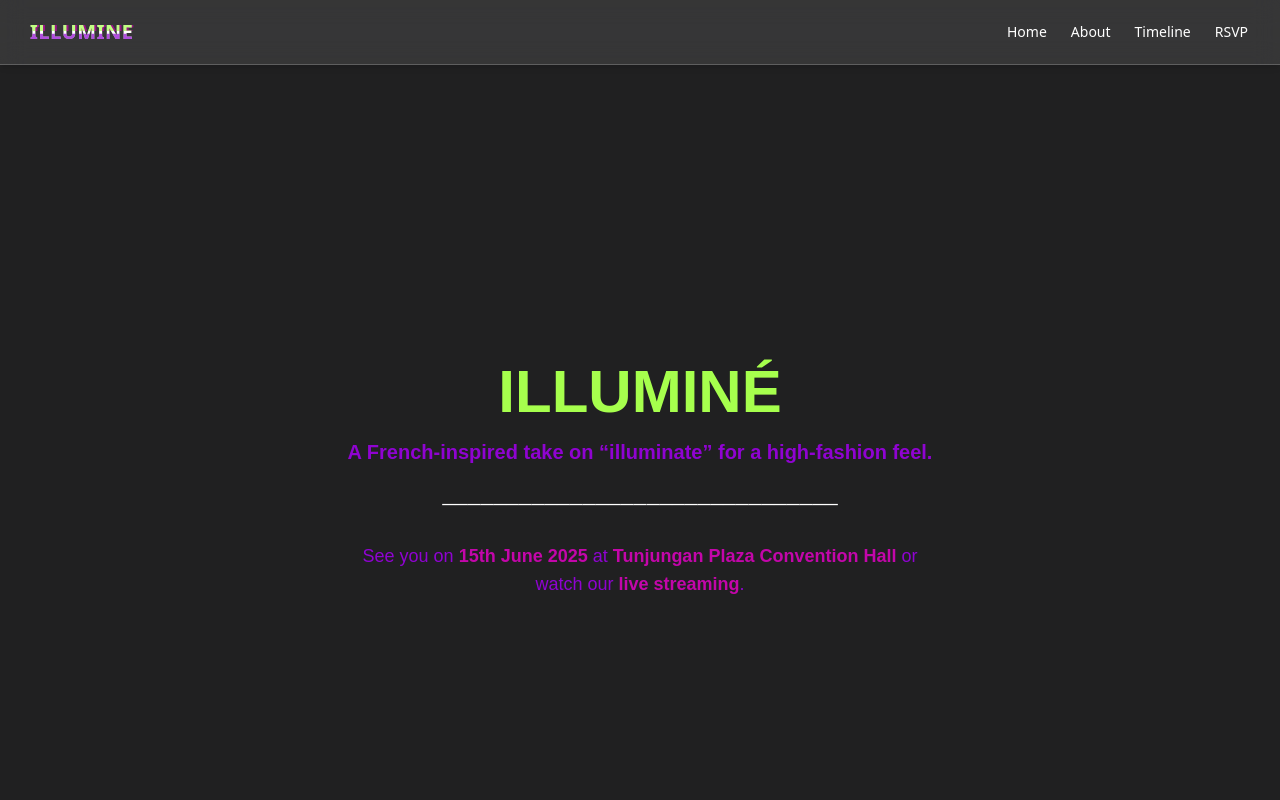
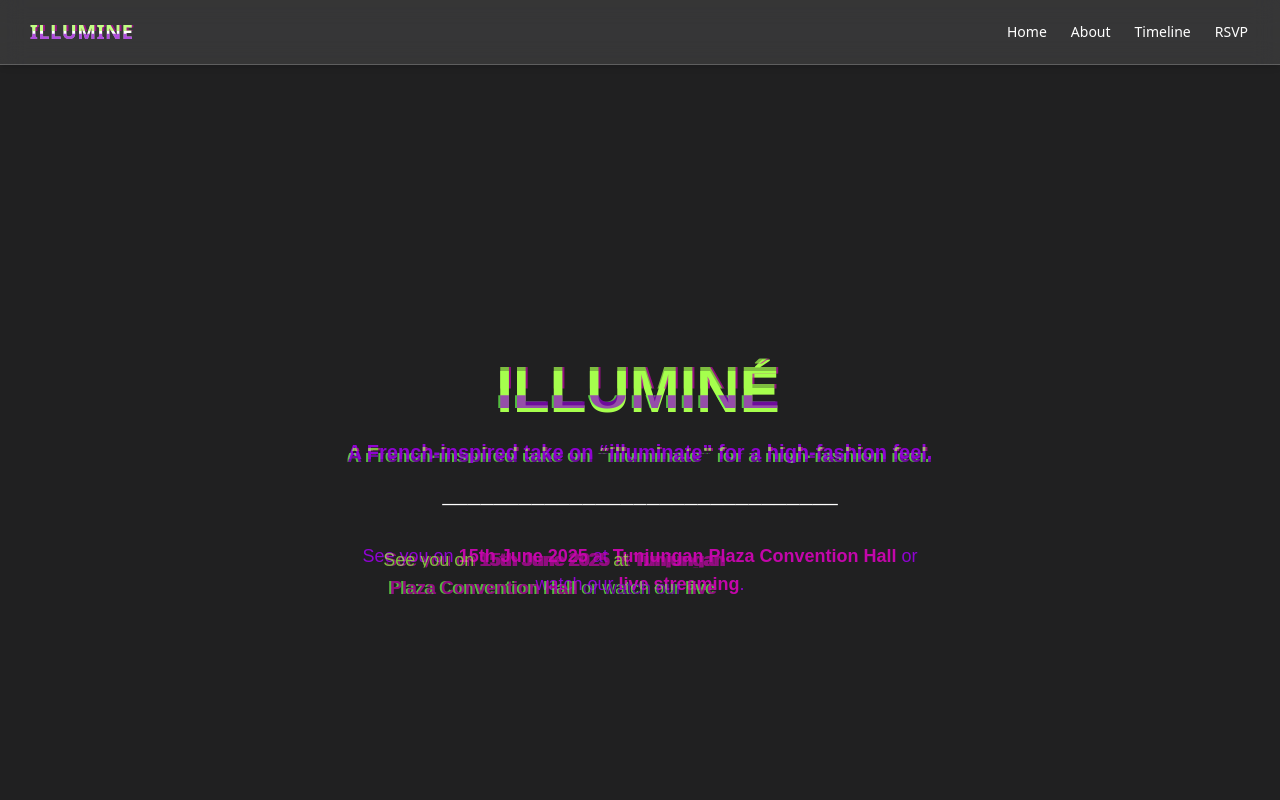
Before and after one commit to XwcdX/innofashionshow7, a Next.js app in the folder frontend/: page / in a window 1280 px wide. Shown: the top 800 px of the page. Built offline with nearby package versions, Linux system fonts and the light colour scheme; a web font is replaced by a local one.

Commit message:
glitchy theme text

```diff
--- a/frontend/src/app/components/ThemeSection.tsx
+++ b/frontend/src/app/components/ThemeSection.tsx
@@ -1,6 +1,48 @@
+'use client'
 import ScrollReveal from "./ScrollReveal";
+import { useState, useEffect, ReactNode } from 'react'
 
 export default function ThemeSection() {
+  const [glitchActive, setGlitchActive] = useState<boolean>(false)
+
+  useEffect(() => {
+    const glitchTimer = setInterval(() => {
+      setGlitchActive(true)
+      setTimeout(() => setGlitchActive(false), 100)
+    }, 3000)
+    return () => clearInterval(glitchTimer)
+  }, [])
+
+  const GlitchText = ({ children, className }: { children: ReactNode, className?: string }) => (
+    <span className={`relative ${className}`}>
+      {children}
+      {glitchActive && (
+        <>
+          <span
+            className="absolute top-0 left-0 w-full h-full opacity-70 pointer-events-none"
+            style={{
+              color: '#a6ff4d',
+              textShadow: '2px 0 #c306aa',
+              clipPath: 'polygon(0 0, 100% 0, 100% 45%, 0 45%)'
+            }}
+          >
+            {children}
+          </span>
+          <span
+            className="absolute top-0 left-0 w-full h-full opacity-70 pointer-events-none"
+            style={{
+              color: '#8f03d1',
+              textShadow: '-2px 0 rgb(104, 255, 77)',
+              clipPath: 'polygon(0 55%, 100% 55%, 100% 100%, 0 100%)'
+            }}
+          >
+            {children}
+          </span>
+        </>
+      )}
+    </span>
+  )
+
   return (
     <div className="bg-[#202021] min-h-screen p-8 flex flex-col justify-center items-center">
       {/* Headline */}
@@ -13,10 +55,10 @@
         className="w-full text-center"
       >
         <h1
-          className="text-[#a6ff4d] font-bold text-6xl mb-4"
+          className={`text-[#a6ff4d] font-bold text-6xl mb-4 relative ${glitchActive ? 'glitch-active' : ''}`}
           style={{ fontFamily: "Moderniz, sans-serif" }}
         >
-          ILLUMINÉ
+          <GlitchText>ILLUMINÉ</GlitchText>
         </h1>
       </ScrollReveal>
 
@@ -33,8 +75,8 @@
           className="text-[#8f03d1] text-xl mb-6"
           style={{ fontFamily: "Eirene Sans Bold, sans-serif" }}
         >
-          <span className="text-[#8f03d1] font-semibold">
-            A French-inspired take on &ldquo;illuminate&rdquo; for a high-fashion feel.
+          <span className="font-semibold">
+            <GlitchText>A French-inspired take on &ldquo;illuminate&rdquo; for a high-fashion feel.</GlitchText>
           </span>
         </p>
       </ScrollReveal>
@@ -68,11 +110,28 @@
           className="text-[#8f03d1] text-lg max-w-xl mx-auto"
           style={{ fontFamily: "Eirene Sans Bold, sans-serif" }}
         >
-          See you on <span className="text-[#c306aa] font-semibold">15th June 2025</span> at{' '}
-          <span className="text-[#c306aa] font-semibold">Tunjungan Plaza Convention Hall</span> or watch our{' '}
-          <span className="text-[#c306aa] font-semibold">live streaming</span>.
+          <GlitchText>
+            See you on <span className="text-[#c306aa] font-semibold">15th June 2025</span> at{' '}
+            <span className="text-[#c306aa] font-semibold">Tunjungan Plaza Convention Hall</span> or watch our{' '}
+            <span className="text-[#c306aa] font-semibold">live streaming</span>.
+          </GlitchText>
         </p>
       </ScrollReveal>
+
+      <style jsx>{`
+        .glitch-active {
+          animation: glitch-anim 0.3s linear infinite;
+        }
+
+        @keyframes glitch-anim {
+          0% { transform: translate(0); }
+          20% { transform: translate(-2px, 2px); }
+          40% { transform: translate(-2px, -2px); }
+          60% { transform: translate(2px, 2px); }
+          80% { transform: translate(2px, -2px); }
+          100% { transform: translate(0); }
+        }
+      `}</style>
     </div>
   );
 }
```
